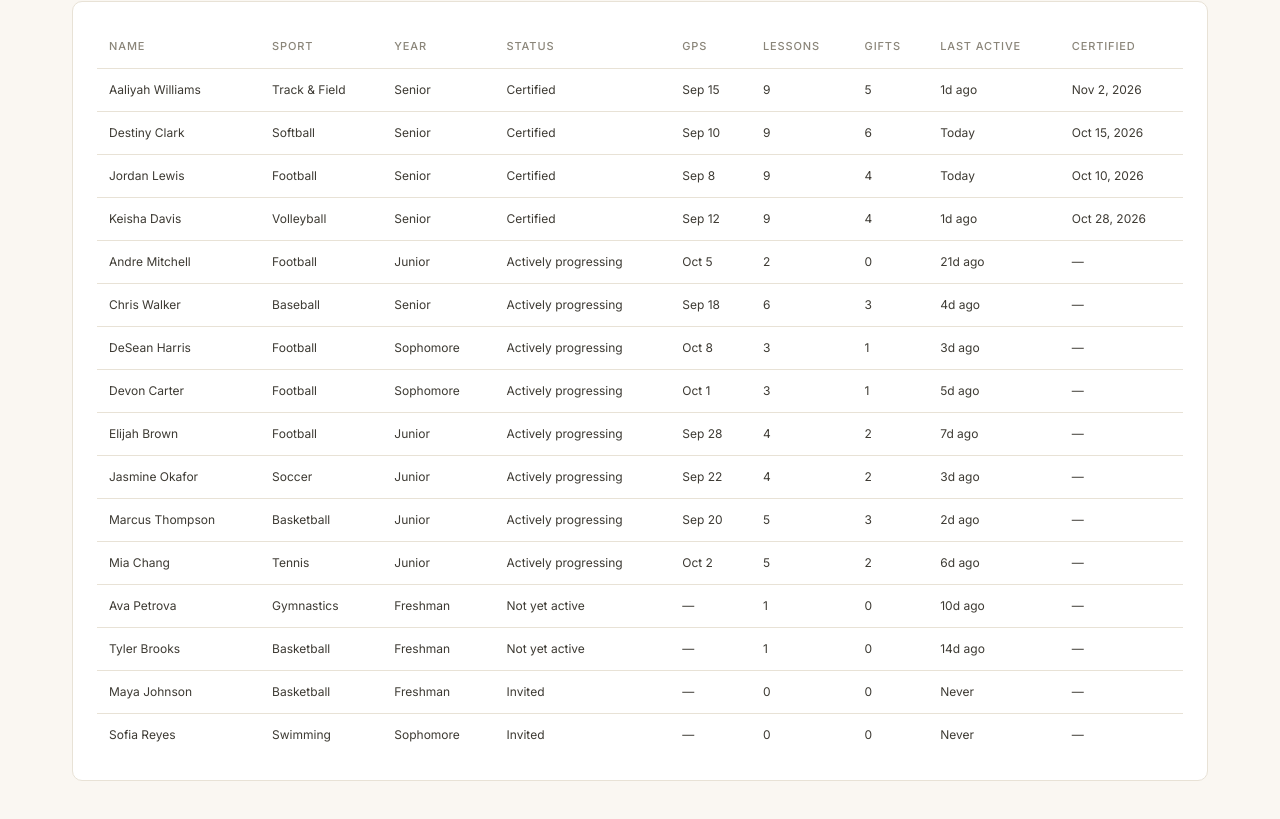
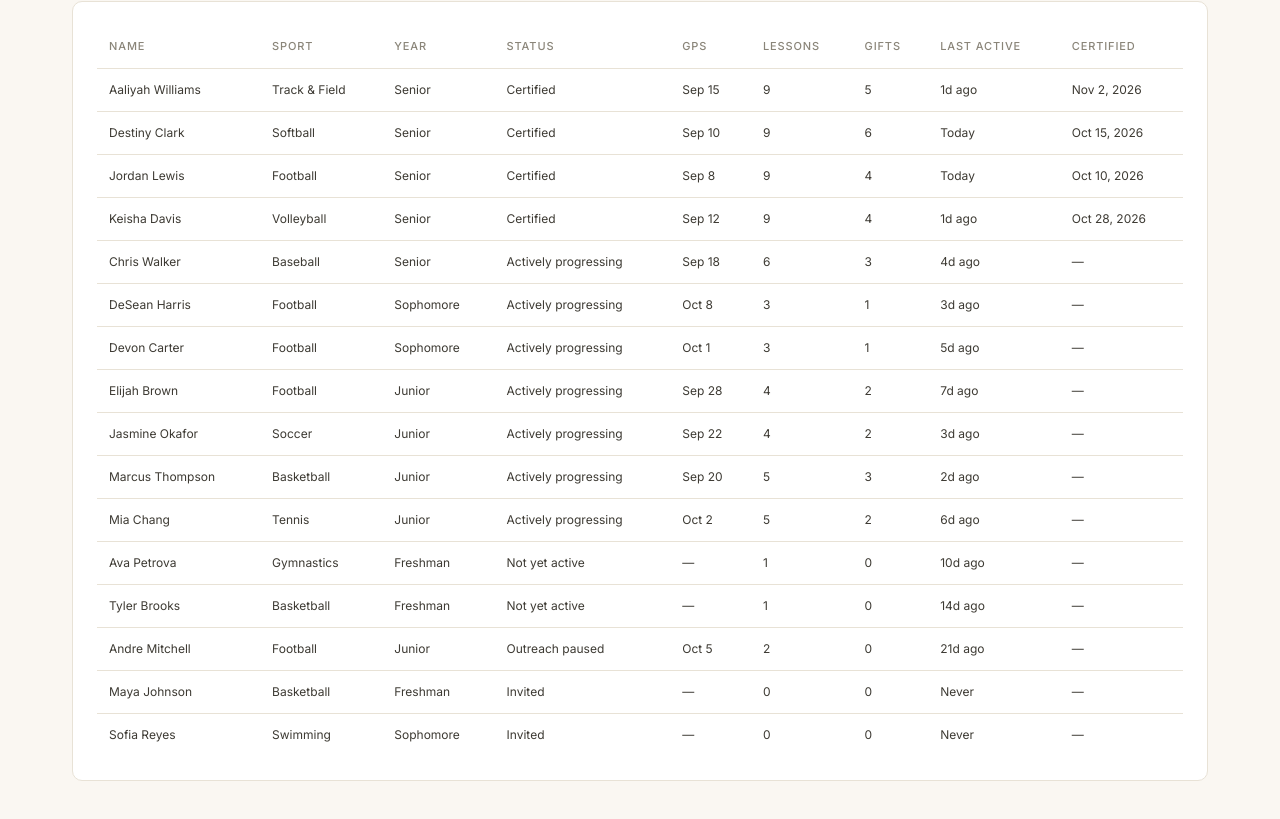
Before and after one commit to talabifaouzi/stewardhouse-app, a React (Vite) app: page /enterprise/roster in a window 1280 px wide. Shown: the part 335-1154 px from the top of the page. Built offline with nearby package versions, Linux system fonts and the light colour scheme.

Commit message:
Audit Highs: compliance officer canonical + Andre/Ava inactive display + Mia/Jordan note rewrites + CohortComparison yoy typography normalization (audit #18, #21, #23, #24 + visual fix)

```diff
--- a/src/data/enterpriseFixtures.js
+++ b/src/data/enterpriseFixtures.js
@@ -299,7 +299,7 @@ export const athletes = [
     status: "active", joinDate: "Aug 20", badge: "The Amplifier", certified: true, certDate: "Oct 10, 2026",
     email: "jordan.lewis@cooperstate.edu",
     phone: "(555) 248-3061",
-    notes: "Team captain. Used his platform to recruit teammates into the program — three Football roster additions came from his early conversations. Focused on football-specific youth pipelines.",
+    notes: "Team captain. Completed capstone with a structured giving plan focused on football-specific youth pipelines. Active in workshop discussions on team-level vehicles.",
     activity: [
       { date: "2026-10-10", type: "certified",         label: "Certification awarded" },
       { date: "2026-10-05", type: "lesson_completed",  label: "Lesson 9: Capstone Reflection" },
@@ -317,7 +317,7 @@ export const athletes = [
     status: "active", joinDate: "Sep 1", badge: "The Connector", certified: false, certDate: null,
     email: "mia.chang@cooperstate.edu",
     phone: "(555) 437-9026",
-    notes: "Bay Area family. Connector by nature — pulled three teammates into the program after her first session. Still settling on her own giving focus; recently mentioned mental health access for student-athletes.",
+    notes: "Bay Area family. Engaged early. Bay Area tennis access and student-athlete mental health are both surfacing as focus areas.",
     activity: [
       { date: "2026-11-04", type: "lesson_completed",  label: "Lesson 5: Giving Vehicles" },
       { date: "2026-10-25", type: "gift_made",         label: "$200 to Student-Athlete Mental Health Initiative" },
--- a/src/surfaces/enterprise/reports/CohortComparison.jsx
+++ b/src/surfaces/enterprise/reports/CohortComparison.jsx
@@ -239,7 +239,7 @@ function yoyPriorStyle(isLast) {
 function yoyCurrentStyle(isLast) {
   return {
     fontFamily: 'var(--sh-font-serif)',
-    fontSize: 'var(--sh-text-lg)',
+    fontSize: 'var(--sh-text-base)',
     color: 'var(--sh-text-primary)',
     padding: 'var(--sh-space-3) var(--sh-space-3)',
     borderBottom: isLast ? 'none' : 'var(--sh-border-thin)',
@@ -345,7 +345,7 @@ const yoyMobilePriorStyle = {
 
 const yoyMobileCurrentStyle = {
   fontFamily: 'var(--sh-font-serif)',
-  fontSize: 'var(--sh-text-md)',
+  fontSize: 'var(--sh-text-sm)',
   color: 'var(--sh-text-primary)',
   textAlign: 'right',
 };
--- a/src/surfaces/enterprise/setup/SetupWizard.jsx
+++ b/src/surfaces/enterprise/setup/SetupWizard.jsx
@@ -53,7 +53,7 @@ const DEFAULT_STATE = {
   },
   roles: {
     programAdmin: { name: 'Diane Okonkwo', email: 'diane.okonkwo@cooperstate.edu' },
-    complianceOfficer: { name: 'Marcus Chen', email: 'marcus.chen@cooperstate.edu' },
+    complianceOfficer: { name: 'Sarah Mitchell', email: 'sarah.mitchell@cooperstate.edu' },
     devDirector: { name: 'Sarah Johnson', email: 'sarah.johnson@cooperstate.edu' },
   },
   modules: {
--- a/src/surfaces/enterprise/shared/athleteStatus.js
+++ b/src/surfaces/enterprise/shared/athleteStatus.js
@@ -5,6 +5,7 @@ export function statusFor(a) {
   if (a.certified) return 'Certified';
   if (a.lessons > 0 && !a.gpsCompleted) return 'Not yet active';
   if (a.status === 'invited' || a.lessons === 0) return 'Invited';
+  if (a.status === 'inactive') return 'Outreach paused';
   return 'Actively progressing';
 }
 
@@ -12,5 +13,6 @@ export const STATUS_PRIORITY = {
   'Certified': 1,
   'Actively progressing': 2,
   'Not yet active': 3,
-  'Invited': 4,
+  'Outreach paused': 4,
+  'Invited': 5,
 };
--- a/src/surfaces/enterprise/shared/categoryFilters.js
+++ b/src/surfaces/enterprise/shared/categoryFilters.js
@@ -9,6 +9,7 @@ export const CATEGORY_CONFIG = {
   'actively-progressing': { label: 'Actively progressing', filter: (a) => statusFor(a) === 'Actively progressing' },
   'certified':            { label: 'Certified',            filter: (a) => a.certified },
   'not-yet-active':       { label: 'Not yet active',       filter: (a) => statusFor(a) === 'Not yet active' },
+  'outreach-paused':      { label: 'Outreach paused',      filter: (a) => statusFor(a) === 'Outreach paused' },
   'invited':              { label: 'Invited',              filter: (a) => statusFor(a) === 'Invited' },
 };
 
```
